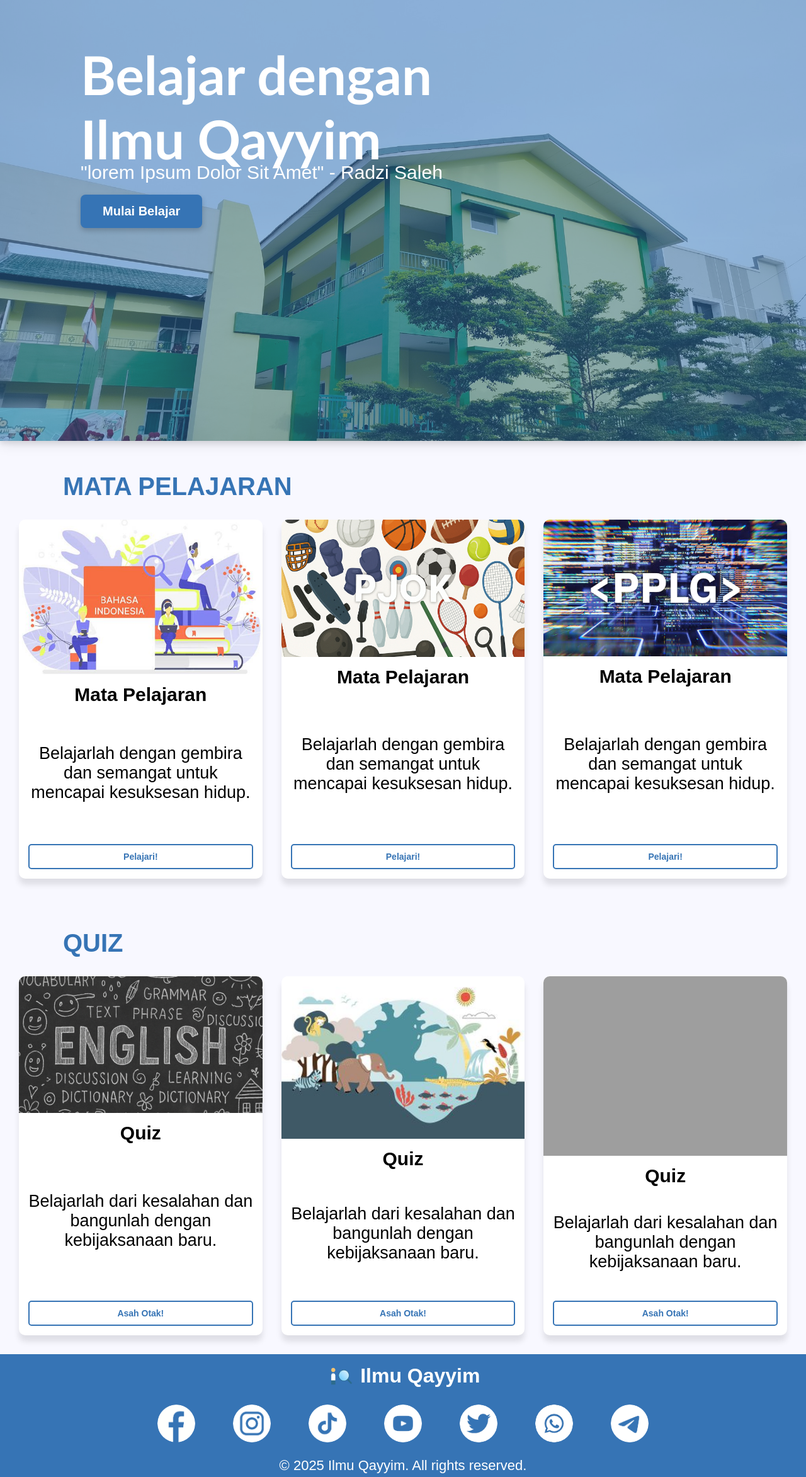
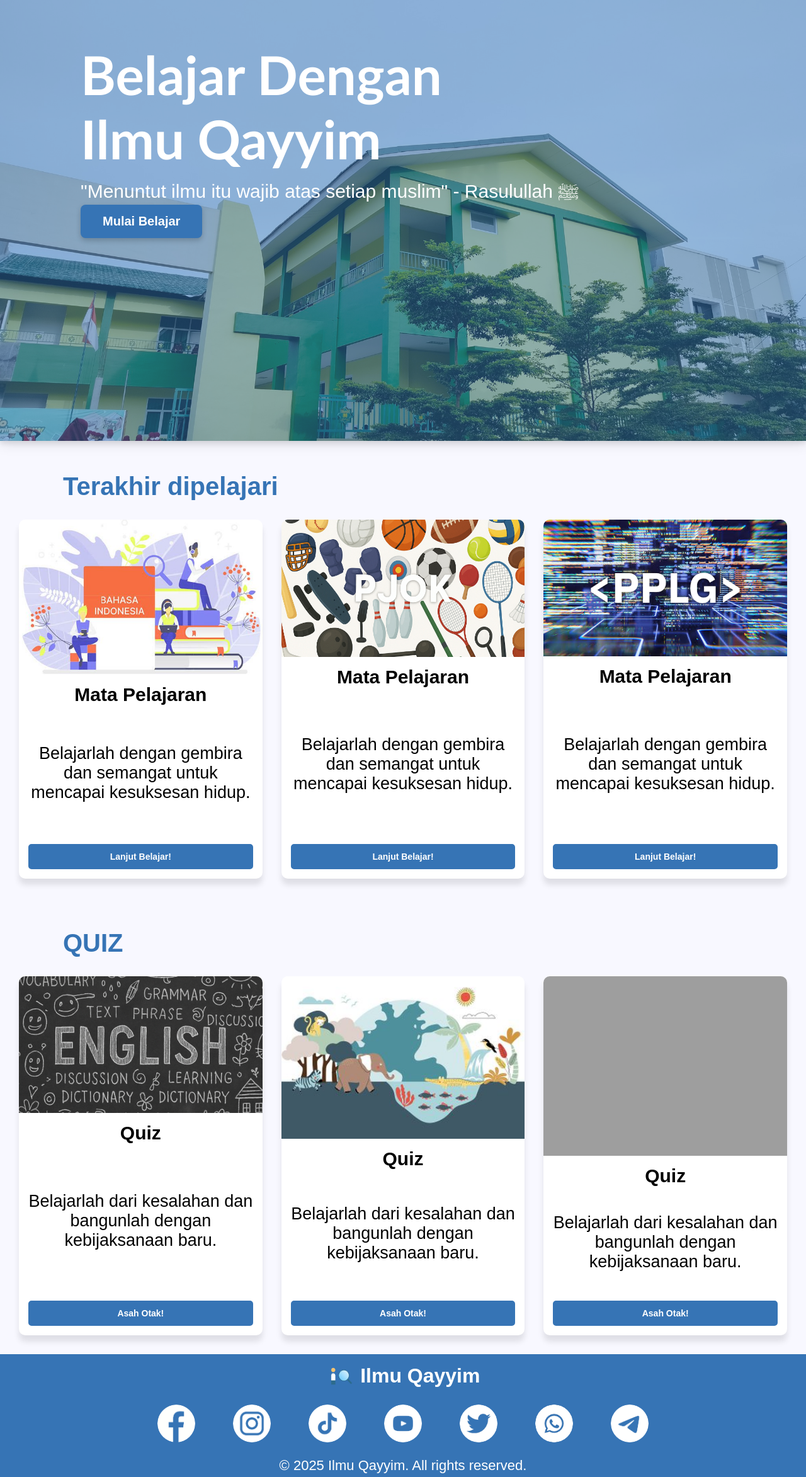
Before and after one commit to MuhammadRadzi/Project-Ilmu-Qayyim, a PHP site: page /home.html in a window 1280 px wide; the page is wider, and only the part inside the window is pictured. Shown: the part 105-2450 px from the top of that part at 63% size. Run offline with PHP 8.4, Linux system fonts and the light colour scheme; grey boxes are pictures that could not be loaded.

Commit message:
Pembaruan & Perbaikan

```diff
--- a/Project-IlmuQayyim/about.html
+++ b/Project-IlmuQayyim/about.html
@@ -3,7 +3,7 @@
 <head>
     <meta charset="UTF-8">
     <meta name="viewport" content="width=device-width, initial-scale=1.0">
-    <title>Tentang Kami</title>
+    <title>Tentang Kami | IlmuQayyim</title>
     <link rel="stylesheet" href="style.css">
     <link rel="shortcut icon" href="/image/IQ-Transparent.png" type="image/x-icon">
     <script src="scrollup.js"></script>
--- a/Project-IlmuQayyim/contact.html
+++ b/Project-IlmuQayyim/contact.html
@@ -3,7 +3,7 @@
 <head>
     <meta charset="UTF-8">
     <meta name="viewport" content="width=device-width, initial-scale=1.0">
-    <title>Kontak</title>
+    <title>Kontak | IlmuQayyim</title>
     <link rel="stylesheet" href="style.css">
     <link rel="shortcut icon" href="/image/IQ-Transparent.png" type="image/x-icon">
     <script src="scrollup.js"></script>
--- a/Project-IlmuQayyim/home.html
+++ b/Project-IlmuQayyim/home.html
@@ -3,7 +3,7 @@
 <head>
     <meta charset="UTF-8">
     <meta name="viewport" content="width=device-width, initial-scale=1.0">
-    <title>Beranda</title>
+    <title>Beranda | IlmuQayyim</title>
     <link rel="stylesheet" href="style.css">
     <link rel="shortcut icon" href="/image/IQ-Transparent.png" type="image/x-icon">
     <script src="scrollup.js"></script>
@@ -27,20 +27,20 @@
     <div class="banner">
         <img src="image/gedung-iqis.jpg" alt="gedung-iqis">
         <div class="banner-text">
-            <h1>Belajar dengan<br>Ilmu Qayyim</h1>
-            <p>"lorem Ipsum Dolor Sit Amet" - Radzi Saleh</p>
+            <h1>Belajar Dengan<br>Ilmu Qayyim</h1>
+            <p>"Menuntut ilmu itu wajib atas setiap muslim" - Rasulullah ﷺ</p>
         </div>
         <a href="/subjects.html" class="banner-button">Mulai Belajar</a>
     </div>
 
-    <h1 class="content-title">MATA PELAJARAN</h1>
+    <h1 class="content-title">Terakhir dipelajari</h1>
     <div class="card-container">
         <div class="card">
             <img src="/IMAGE/indonesia.jpg" alt="">
             <div class="card-content">
                 <div class="card-title">Mata Pelajaran</div>
                 <div class="card-description">Belajarlah dengan gembira dan semangat untuk mencapai kesuksesan hidup.</div>
-                <a href="pelajaran/materi.html" class="card-button">Pelajari!</a>
+                <a href="pelajaran/materi.html" class="card-button">Lanjut Belajar!</a>
             </div>
         </div>
         <div class="card">
@@ -48,7 +48,7 @@
             <div class="card-content">
                 <div class="card-title">Mata Pelajaran</div>
                 <div class="card-description">Belajarlah dengan gembira dan semangat untuk mencapai kesuksesan hidup.</div>
-                <a href="#" class="card-button">Pelajari!</a>
+                <a href="#" class="card-button">Lanjut Belajar!</a>
             </div>
         </div>
         <div class="card">
@@ -56,7 +56,7 @@
             <div class="card-content">
                 <div class="card-title">Mata Pelajaran</div>
                 <div class="card-description">Belajarlah dengan gembira dan semangat untuk mencapai kesuksesan hidup.</div>
-                <a href="#" class="card-button">Pelajari!</a>
+                <a href="#" class="card-button">Lanjut Belajar!</a>
             </div>
         </div>
     </div>
--- a/Project-IlmuQayyim/pelajaran/materi.html
+++ b/Project-IlmuQayyim/pelajaran/materi.html
@@ -3,7 +3,7 @@
 <head>
     <meta charset="UTF-8">
     <meta name="viewport" content="width=device-width, initial-scale=1.0">
-    <title>Halaman Belajar</title>
+    <title>Halaman Belajar | IlmuQayyim</title>
     <link rel="stylesheet" href="/style.css">
 </head>
 <body>
@@ -24,7 +24,7 @@
         <!-- Main Content -->
         <main class="content-subject">
             <h2>Teks Anekdot</h2>
-            <div class="iframe-placeholder"><iframe src="https://www.youtube.com/embed/QgpSSZBvTjE" frameborder="0"></iframe></div>
+            <center><div class="iframe-placeholder"><iframe src="https://www.youtube.com/embed/QgpSSZBvTjE" frameborder="0"></iframe></div></center>
 
             <!-- Navigation -->
             <div class="navigation">
--- a/Project-IlmuQayyim/pelajaran/quiz.html
+++ b/Project-IlmuQayyim/pelajaran/quiz.html
@@ -3,7 +3,7 @@
 <head>
   <meta charset="UTF-8">
   <meta name="viewport" content="width=device-width, initial-scale=1">
-  <title>Quiz Bahasa Indonesia</title>
+  <title>Quiz | IlmuQayyim</title>
   <link rel="stylesheet" href="/style.css">
 </head>
 <body>
--- a/Project-IlmuQayyim/style.css
+++ b/Project-IlmuQayyim/style.css
@@ -23,7 +23,7 @@ body {
 
 .banner-button {
   position: absolute;
-  top: 68%; /* sesuaikan dengan posisi kutipan */
+  top: 70%; /* sesuaikan dengan posisi kutipan */
   left: 10%;
   transform: translateY(-130px);
   padding: 15px 35px;
@@ -335,7 +336,7 @@ nav ul {
 .banner p {
   position: absolute;
   padding-left: 10%;
-  top: 69%;
+  top: 71%;
   color: white;
   font-size: 30px;
   font-family: sans-serif;
@@ -403,8 +404,8 @@ nav ul {
 
 .card-button {
   padding: 10px;
-  background-color: transparent;
-  color: #3674B5;
+  background-color: #3674B5;
+  color: #ffffff;
   text-align: center;
   border-radius: 5px;
   text-decoration: none;
--- a/Project-IlmuQayyim/subjects.html
+++ b/Project-IlmuQayyim/subjects.html
@@ -3,7 +3,7 @@
 <head>
     <meta charset="UTF-8">
     <meta name="viewport" content="width=device-width, initial-scale=1.0">
-    <title>Mata Pelajaran</title>
+    <title>Mata Pelajaran | IlmuQayyim</title>
     <link rel="stylesheet" href="style.css">
     <link rel="shortcut icon" href="/image/IQ-Transparent.png" type="image/x-icon">
     <script src="scrollup.js"></script>
```
Also changed, not shown: other parts of Project-IlmuQayyim/style.css (+24 -15 lines).
